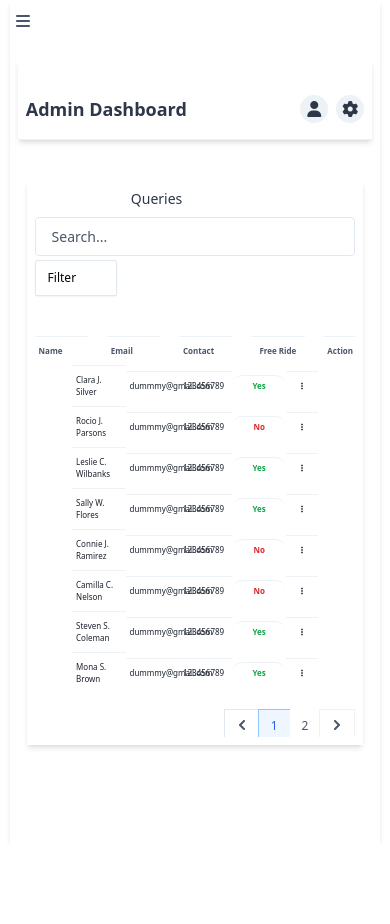
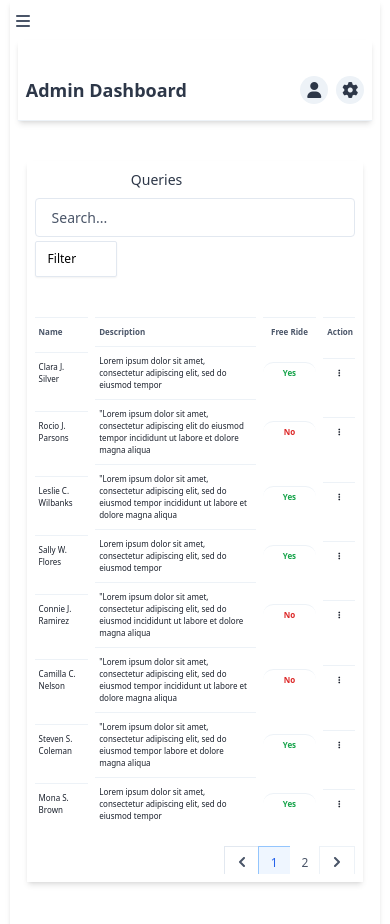
Before and after one commit to hammadyounas/bykers-app, a Next.js app: page /admin/queries in a window 390 px wide. Shown: the top 924 px of the page. Before the commit the page ends 844 px from the top, so only its background shows below. Built offline with nearby package versions, Linux system fonts and the light colour scheme.

Commit message:
minor changes

```diff
--- a/src/components/pages/Admin/Queries/QueriesData.tsx
+++ b/src/components/pages/Admin/Queries/QueriesData.tsx
@@ -37,9 +37,9 @@ const QueriesData: React.FC = () => {
       <div className="w-full">
         <ul className="flex justify-between items-center  mt-10 lg:text-sm sm:text-[0.6rem] text-[0.5rem] font-semibold text-gray-700">
           <li className="w-1/6 border-t lg:py-6 py-2 px-1">Name</li>
-          <li className="w-1/6 border-t lg:py-6 py-2 px-1">Email</li>
-          <li className="w-1/6 border-t lg:py-6 py-2 px-1">Contact</li>
-          <li className="max-sm:hidden w-1/3 border-t lg:py-6 py-2 px-1">
+          <li className="max-sm:hidden w-1/6 border-t lg:py-6 py-2 px-1">Email</li>
+          <li className="max-sm:hidden w-1/6 border-t lg:py-6 py-2 px-1">Contact</li>
+          <li className=" sm:w-1/3 w-1/2 border-t lg:py-6 py-2 px-1">
             Description
           </li>
           <li className="w-1/6 border-t lg:py-6 py-2 px-1 text-center">
@@ -54,13 +54,13 @@ const QueriesData: React.FC = () => {
         {currentData.map((bike, index: number) => (
           <ul
             key={index}
-            className="flex items-center justify-center lg:text-sm sm:text-[0.6rem] text-[0.5rem] text-gray-900 cursor-pointer"
+            className="flex items-center sm:justify-center justify-between lg:text-sm sm:text-[0.6rem] text-[0.5rem] text-gray-900 cursor-pointer"
             // onClick={() => handleItemClick(bike)}
           >
             <li className="w-1/6 border-t lg:py-6 px-1 py-2">{bike.name}</li>
-            <li className="w-1/6 border-t lg:py-6 px-1 py-2">{bike.email}</li>
-            <li className="w-1/6 border-t lg:py-6 px-1 py-2">{bike.contact}</li>
-            <li className="max-sm:hidden w-1/3 border-t lg:py-6 px-1 py-2">
+            <li className="max-sm:hidden w-1/6 border-t lg:py-6 px-1 py-2">{bike.email}</li>
+            <li className="max-sm:hidden w-1/6 border-t lg:py-6 px-1 py-2">{bike.contact}</li>
+            <li className="sm:w-1/3 w-1/2 border-t lg:py-6 px-1 py-2">
               {bike.description}
             </li>
             <li
```
